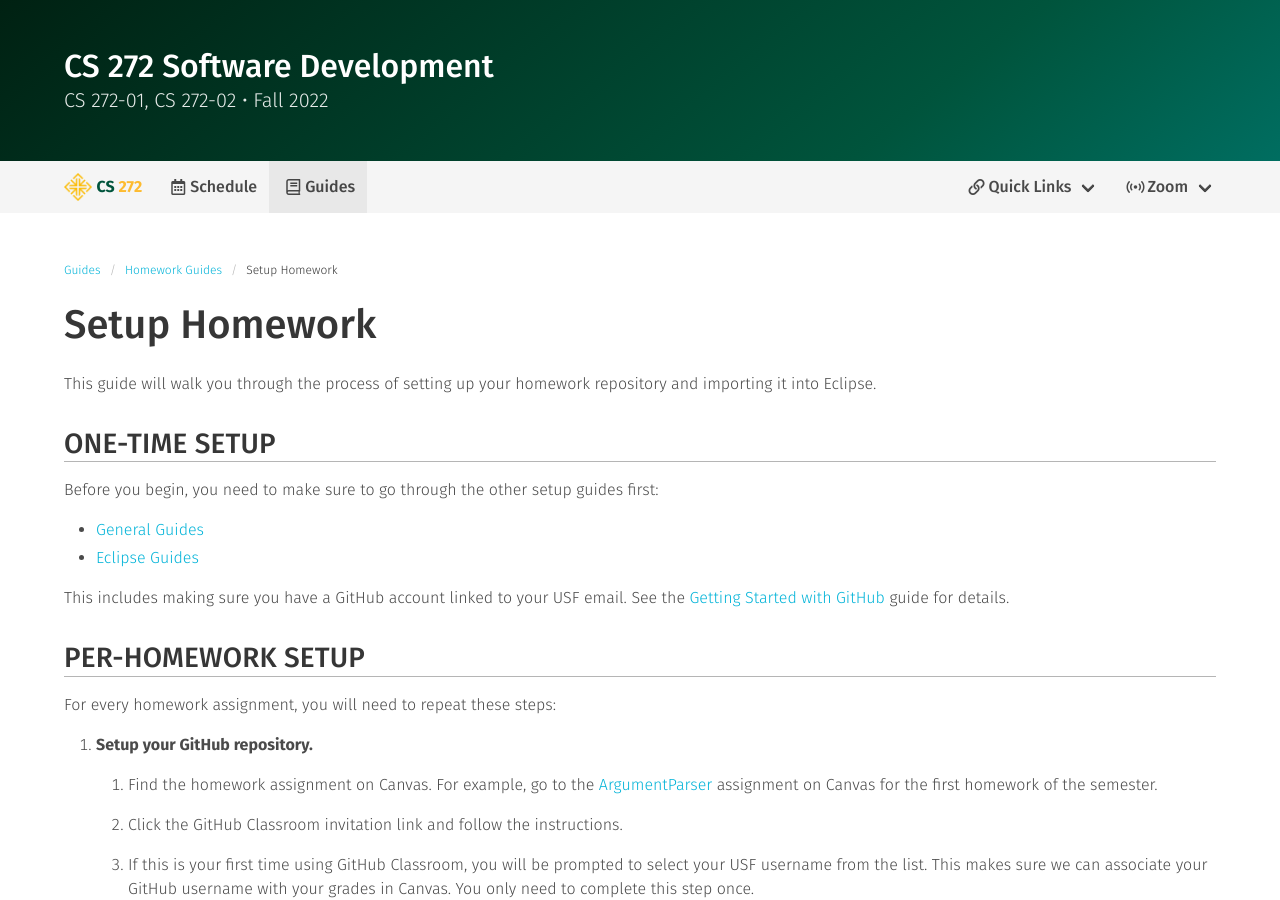
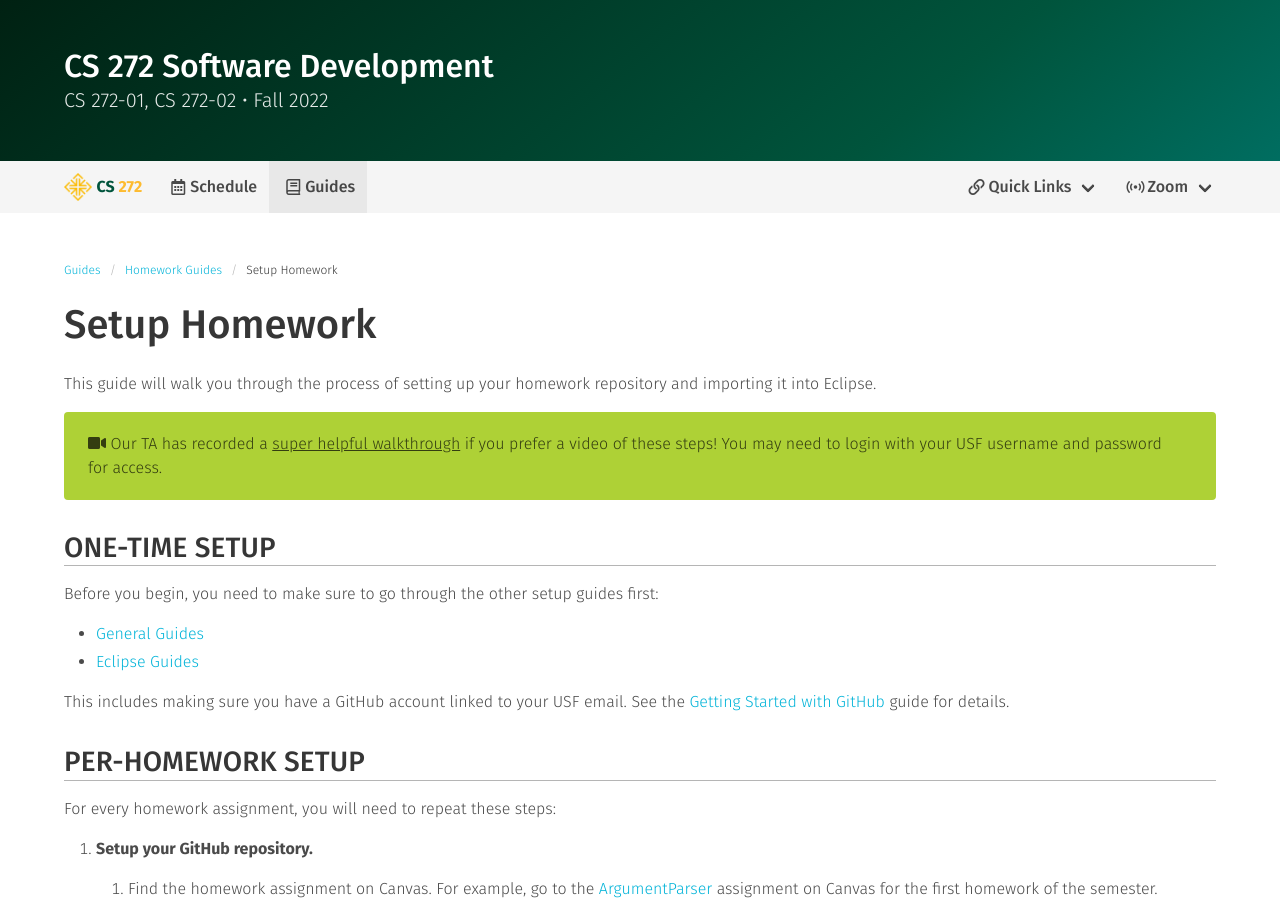
Before and after one commit to usf-cs272-fall2022/usf-cs272-fall2022.github.io, a Jekyll site: the page built from _homework/setup-homework.md, in a window 1280 px wide and 900 px high. Built offline with Jekyll 4.4.1, drawn with Linux system fonts in a browser that asks for light colours; comment, search, counter and statistics services are not loaded.

Commit message:
Adding video link

```diff
--- a/_homework/setup-homework.md
+++ b/_homework/setup-homework.md
@@ -10,6 +10,10 @@
 ---
 
 This guide will walk you through the process of setting up your homework repository and importing it into Eclipse.
+
+<i class="fas fa-video"></i>
+Our TA has recorded a [super helpful walkthrough](https://usfca.hosted.panopto.com/Panopto/Pages/Viewer.aspx?id=1b49784b-448a-46b7-a32a-aeff00129c93) if you prefer a video of these steps! You may need to login with your USF username and password for access.
+{: .notification .is-success }
 
 ## One-Time Setup
 {: .page-header }
```
